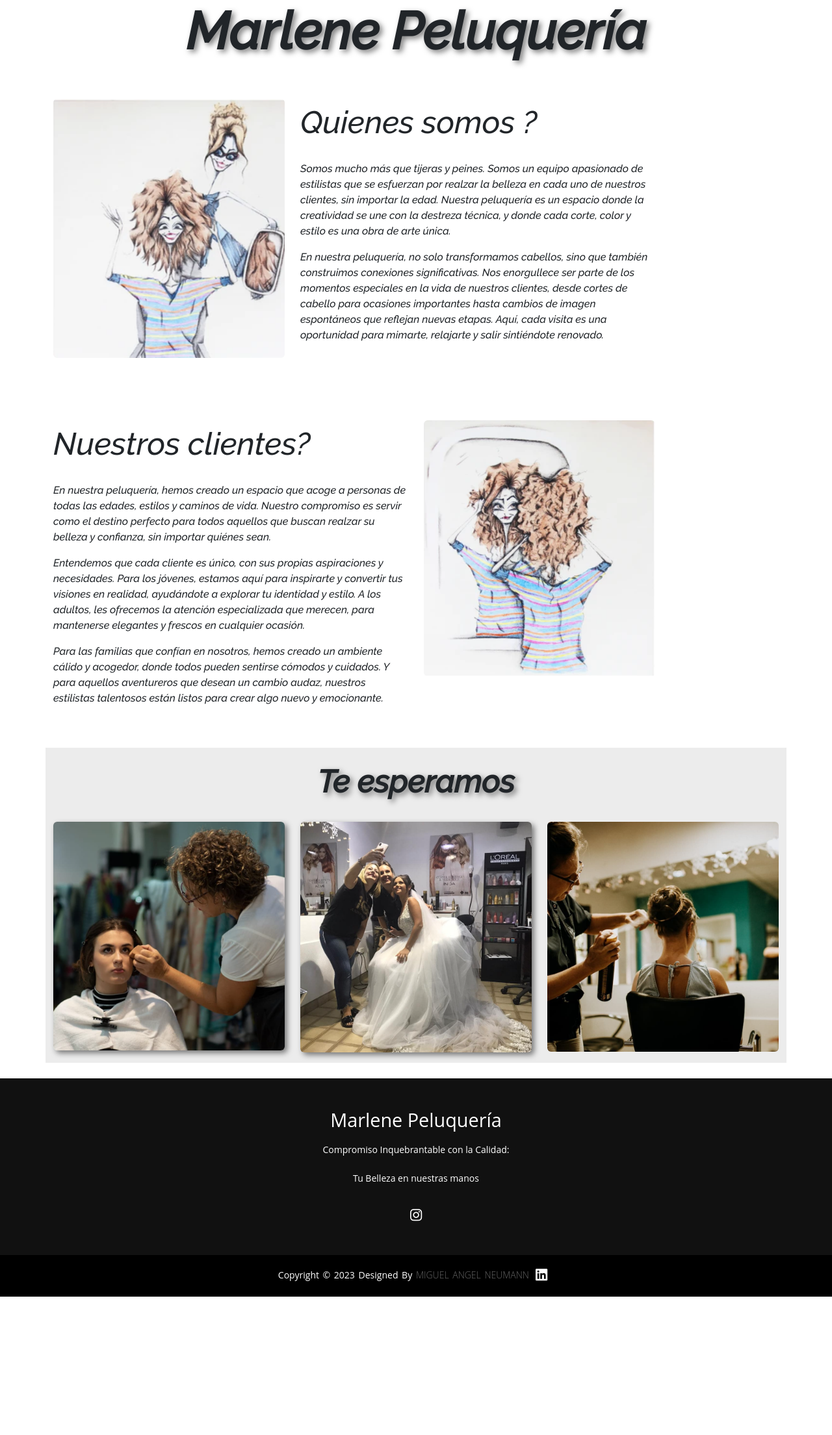
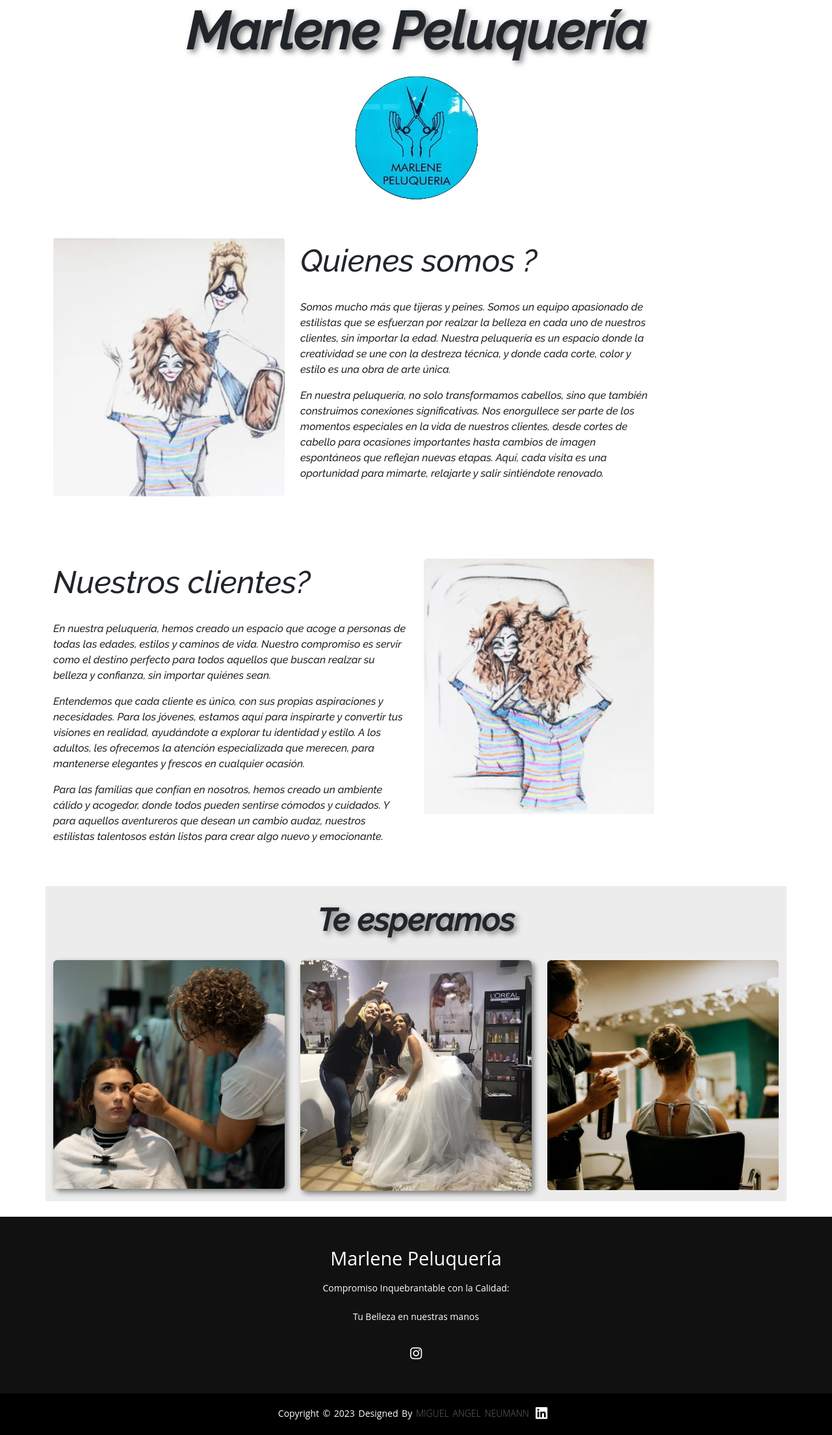
Before and after one commit to guelan14/web-peluqueria, a Django app: page / in a window 1280 px wide. Shown: the part 80-2289 px from the top of the page at 65% size. Before the commit the page ends 2076 px from the top, so only its background shows below. Run offline with Django 4.2, Linux system fonts and the light colour scheme; some libraries are stand-ins or nearby versions.

Commit message:
agregando logo

```diff
--- a/core/static/core/css/styles.css
+++ b/core/static/core/css/styles.css
@@ -58,7 +58,8 @@
 }
 
 .nav-hiden{
-    transform:translateY(-5rem);
+    transform:translatey(-100%);
+    opacity: 0;
 }
 
 h1{
--- a/core/templates/core/base.html
+++ b/core/templates/core/base.html
@@ -24,6 +24,7 @@
   <!-- FontAWesome -->
   <link href="{% static 'core/vendor/fontawesomefree/css/all.min.css' %}" rel="stylesheet" type="text/css">
 
+  <link rel="shortcut icon" type="image/png" href="{% static 'core/img/favicon.ico' %}">
 
   <title>Peluqueria</title>
 </head>
--- a/core/templates/core/home.html
+++ b/core/templates/core/home.html
@@ -6,6 +6,8 @@
 <section class="page-section">
   <div class="text-center">
     <h1 class="fade-in-animation">Marlene Peluquería</h1>
+    <img class=" img-fluid mb-3 mb-lg-0 rounded" src="{% static 'core/img/logo.png' %}" alt="">
+
   </div>
   <div class="container pt-5 pb-5 ">
     <div id="div-left" class="row ">
```
Also changed, not shown: core/static/core/img/favicon.ico (added), core/static/core/img/logo.png, core/static/core/img/viejo.ico (added).
